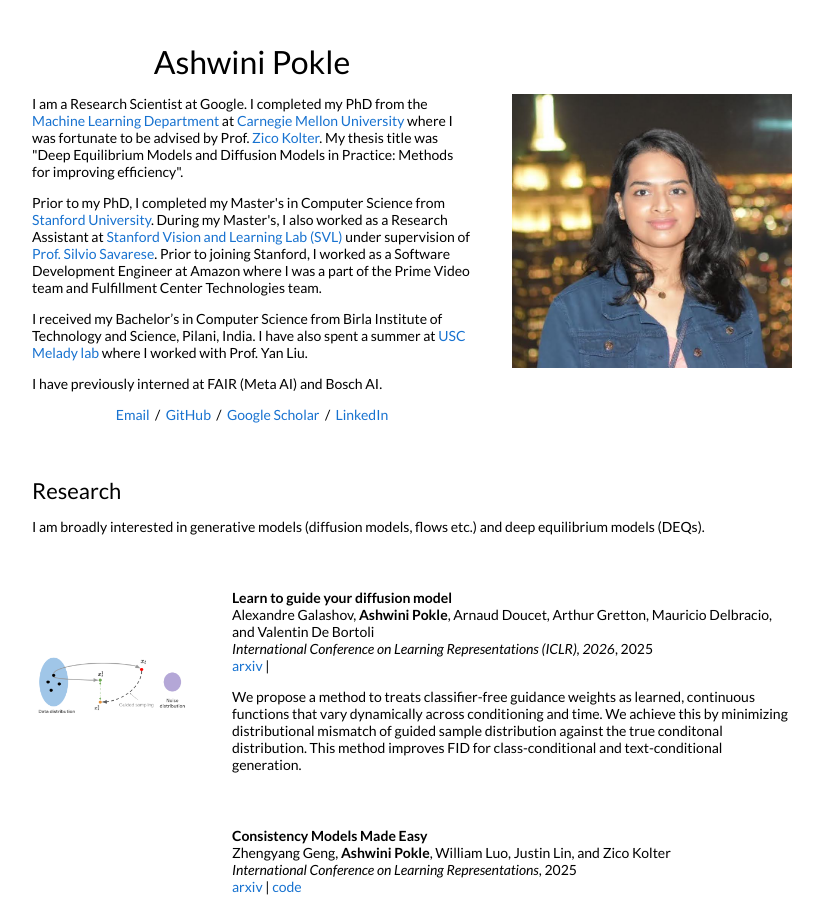
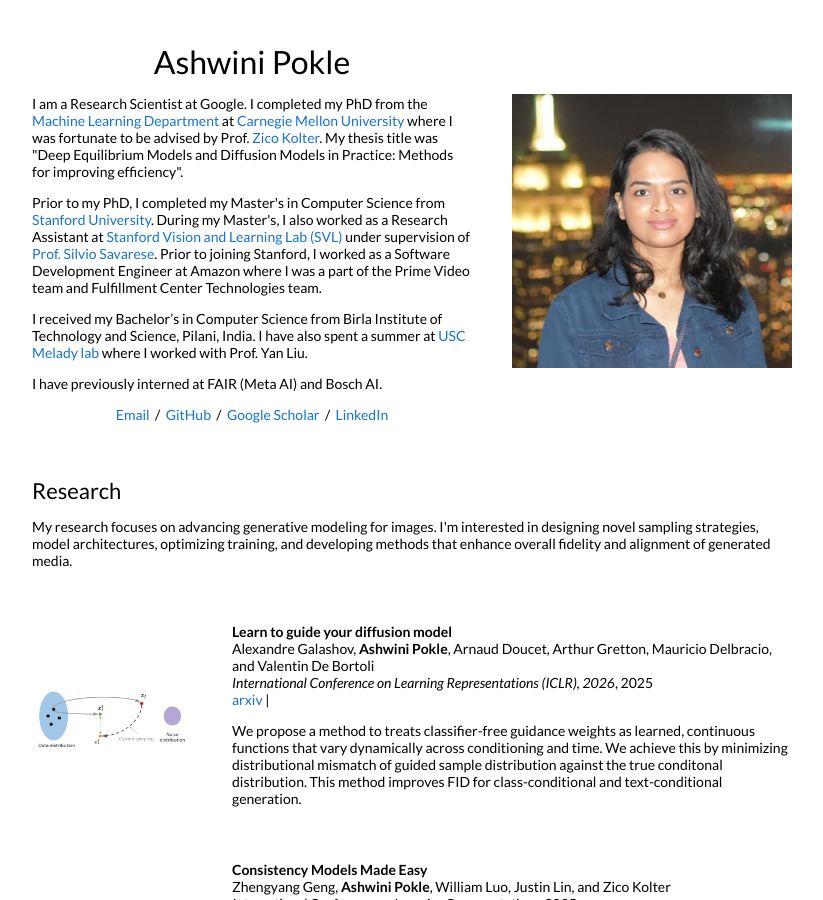
Before and after one commit to ashwinipokle/ashwinipokle.github.io, a Jekyll site: the page built from _posts/2026-05-27-l2g.md, in a window 1280 px wide and 900 px high. Shown: the whole window, without its empty margins (228-1051 px from the left). Built offline with Jekyll 4.4.1, drawn with Linux system fonts in a browser that asks for light colours.

Commit message:
Update default.html

```diff
--- a/_layouts/default.html
+++ b/_layouts/default.html
@@ -55,7 +55,7 @@
             <td style="padding:2.5%;width:100%;vertical-align:middle">
               <h2>Research</h2>
               <p>
-                I am broadly interested in generative models (diffusion models, flows etc.) and deep equilibrium models (DEQs).
+                My research focuses on advancing generative modeling for images. I'm interested in designing novel sampling strategies, model architectures, optimizing training, and developing methods that enhance overall fidelity and alignment of generated media.
               </p>
             </td>
           </tr>
```
